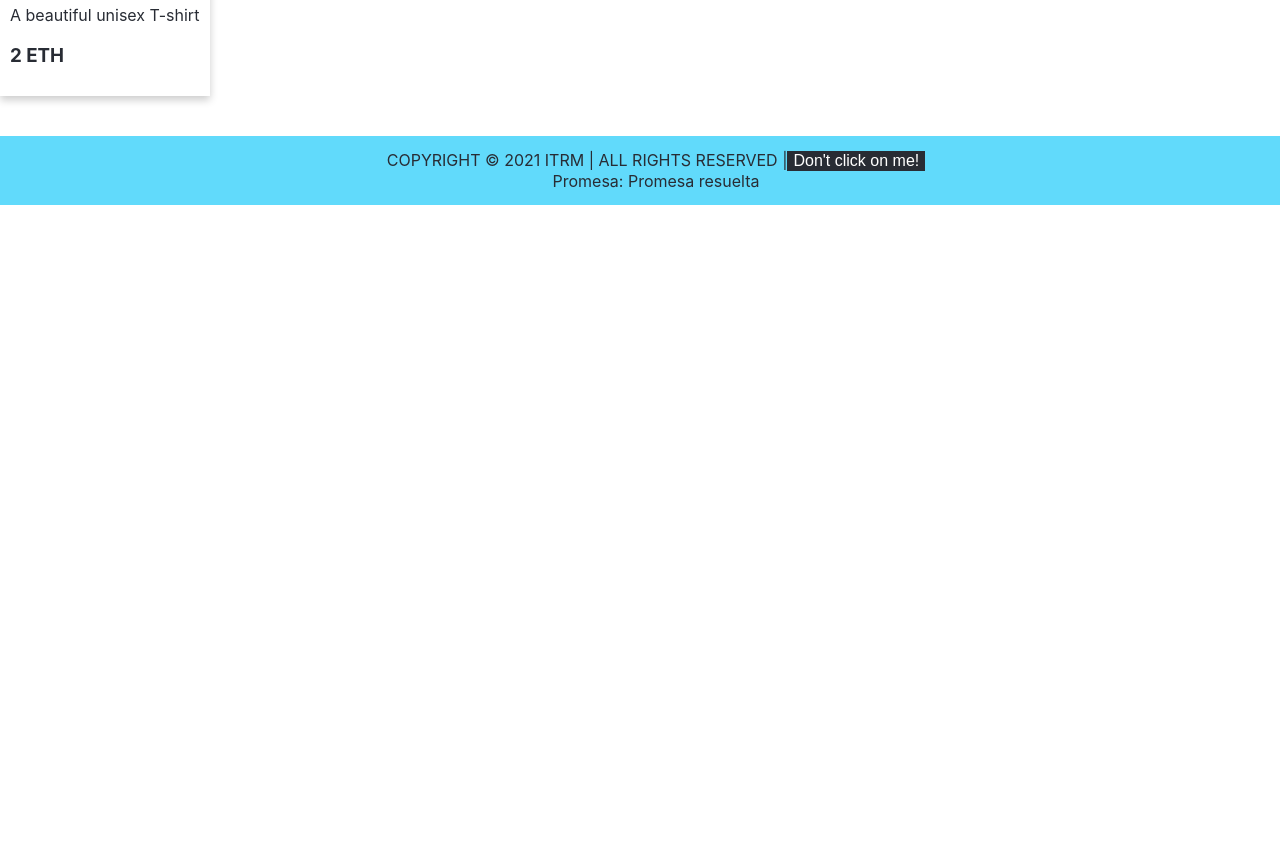
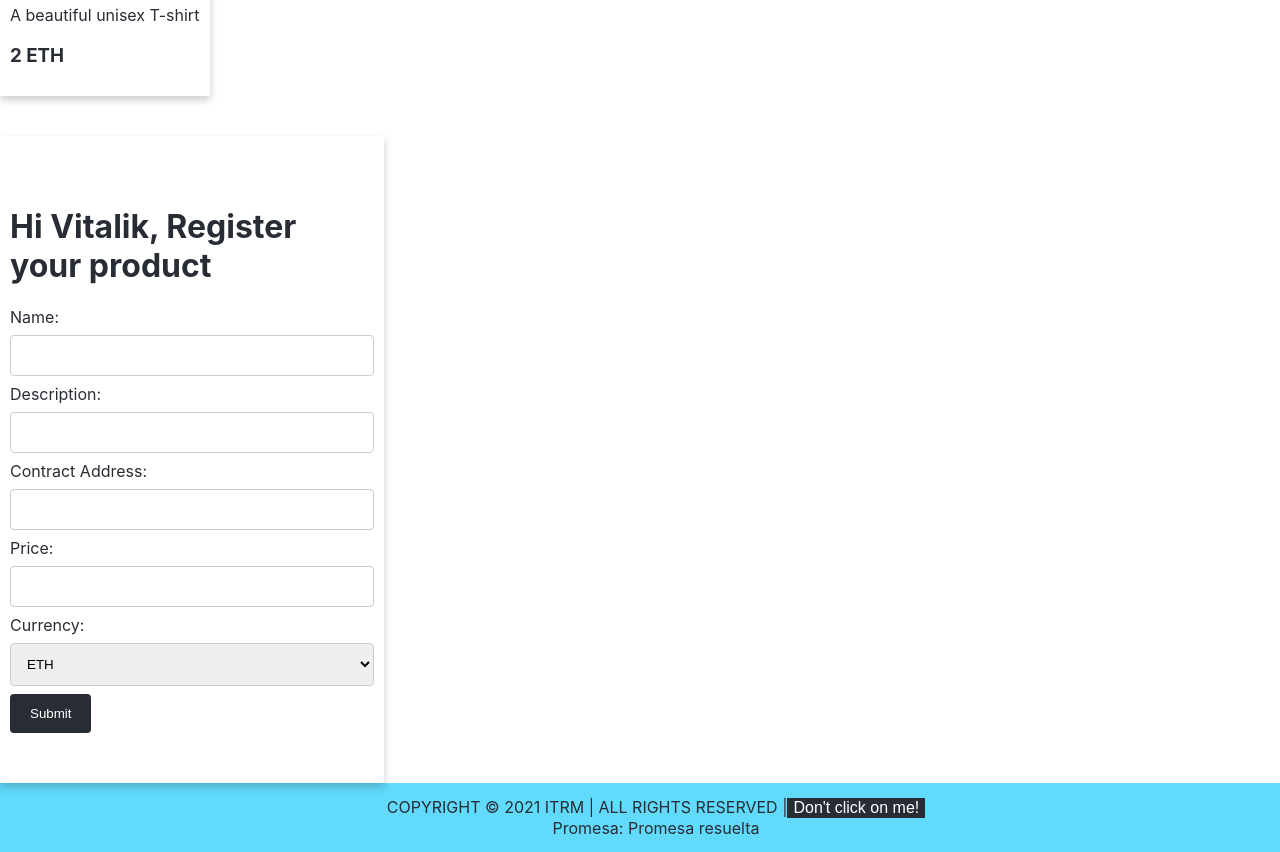
Before and after one commit to andiazo/ITRM-react-project0, a React (Create React App) app: page / in a window 1280 px wide. Shown: the part 720-1572 px from the top of the page. Before the commit the page ends 925 px from the top, so only its background shows below. Built offline with nearby package versions, Linux system fonts and the light colour scheme.

Commit message:
:lipstick: Add functional component RegisterProduct

```diff
--- /dev/null
+++ b/src/components/registerProduct.js
@@ -0,0 +1,58 @@
+import React, { useState } from 'react';
+
+// Tasks of the day
+// Implement at least 2 components of your components diagram (both on functional and class syntaxes)
+// Implement events on each component (at least "onclick" both on functional an class syntaxes)
+// Implement rudimentary styling on each component
+// Add state management to each component (check "state" on video resources)
+// Define Props for every component in the app
+
+// Functional component
+const RegisterProduct = (props) => {
+
+    // States
+    const [submitValue, setSubmitValue] = useState('Submit');
+
+    // Events
+    function handleSubmit(event) {
+        setSubmitValue('Submited!')
+        setTimeout(() => {
+            alert('Register product Succesfully!')
+        },10)
+    }
+
+    //Styling in index.css
+    return(
+        <div className='registerProductCard'>
+            <div className='card'>
+                <div className='container'>
+                    <h1>Hi {props.username}, Register your product</h1>
+                    <form onSubmit={handleSubmit}>
+                        <label for='productName'>Name: </label>
+                        <input type="text" id="productName" name="productName" />
+
+                        <label for='productDescription'>Description: </label>
+                        <input type="text" id="productDescription" name="productDescription" />
+
+                        <label for='productContractAddress'>Contract Address: </label>
+                        <input type="text" id="productContractAddress" name="productContractAddress" />
+
+                        <label for='productPrice'>Price: </label>
+                        <input type="number" id="productPrice" name="productPrice" />
+
+                        <label for='productCurrency'>Currency: </label>
+                        <select id="productCurrency" name="productCurrency">
+                            <option value="ETH">ETH</option>
+                            <option value="BTC">BTC</option>
+                            <option value="SOL">SOL</option>
+                        </select>
+
+                        <input type="submit" value={submitValue} />
+                    </form>
+                </div>
+            </div>
+        </div>
+    )
+}
+
+export default RegisterProduct;
--- a/src/index.css
+++ b/src/index.css
@@ -111,3 +111,40 @@ button > span {
 .container {
   padding: 50px 10px;
 }
+
+.registerProductCard {
+  width: 100%;
+  margin: auto;
+}
+
+input[type=submit] {
+  background-color: #282c34;
+  color: white;
+  padding: 12px 20px;
+  border: none;
+  border-radius: 4px;
+  cursor: pointer;
+}
+
+input[type=submit]:hover {
+  background-color: #61dafb;
+}
+
+
+input[type=text] {
+  width: 100%;
+  padding: 12px;
+  border: 1px solid #ccc;
+  border-radius: 4px;
+  margin: 8px 0;
+  box-sizing: border-box;
+}
+
+input[type=number], select {
+  width: 100%;
+  padding: 12px;
+  border: 1px solid #ccc;
+  border-radius: 4px;
+  margin: 8px 0;
+  box-sizing: border-box;
+}
--- a/src/index.js
+++ b/src/index.js
@@ -6,6 +6,7 @@ import Navbar from './components/navbar';
 import Footer from './components/footer'
 import reportWebVitals from './reportWebVitals';
 import ProductCard from './components/productCard';
+import RegisterProduct from './components/registerProduct';
 
 
 let username = 'Vitalik';
@@ -20,6 +21,7 @@ ReactDOM.render(
     <Navbar username={username} />
     <App />
     <ProductCard productName={productName} productImg={productImg} productDesc={productDesc} productPrice={productPrice}/>
+    <RegisterProduct username={username} />
     <Footer />
   </React.StrictMode>,
   document.getElementById('root')
```
Also changed, not shown: src/components/main.js (added, +19 -0 lines).
